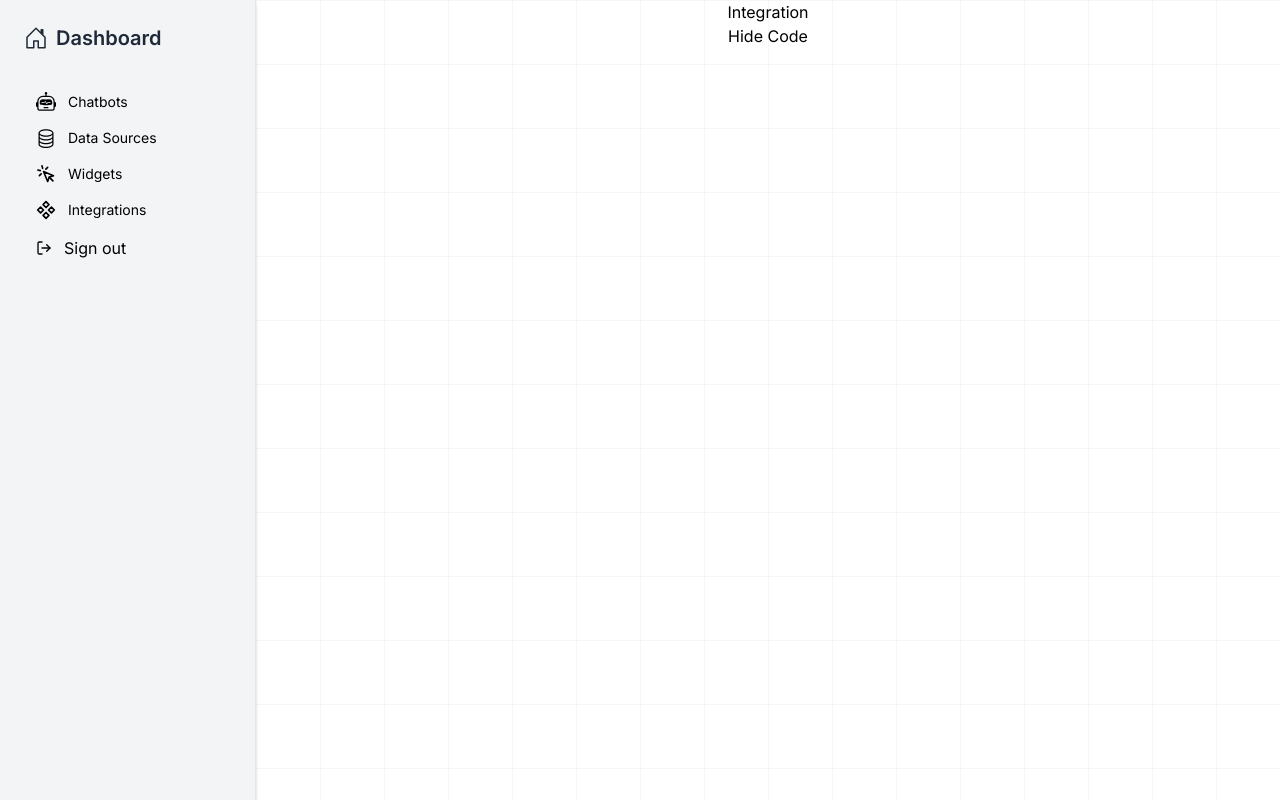
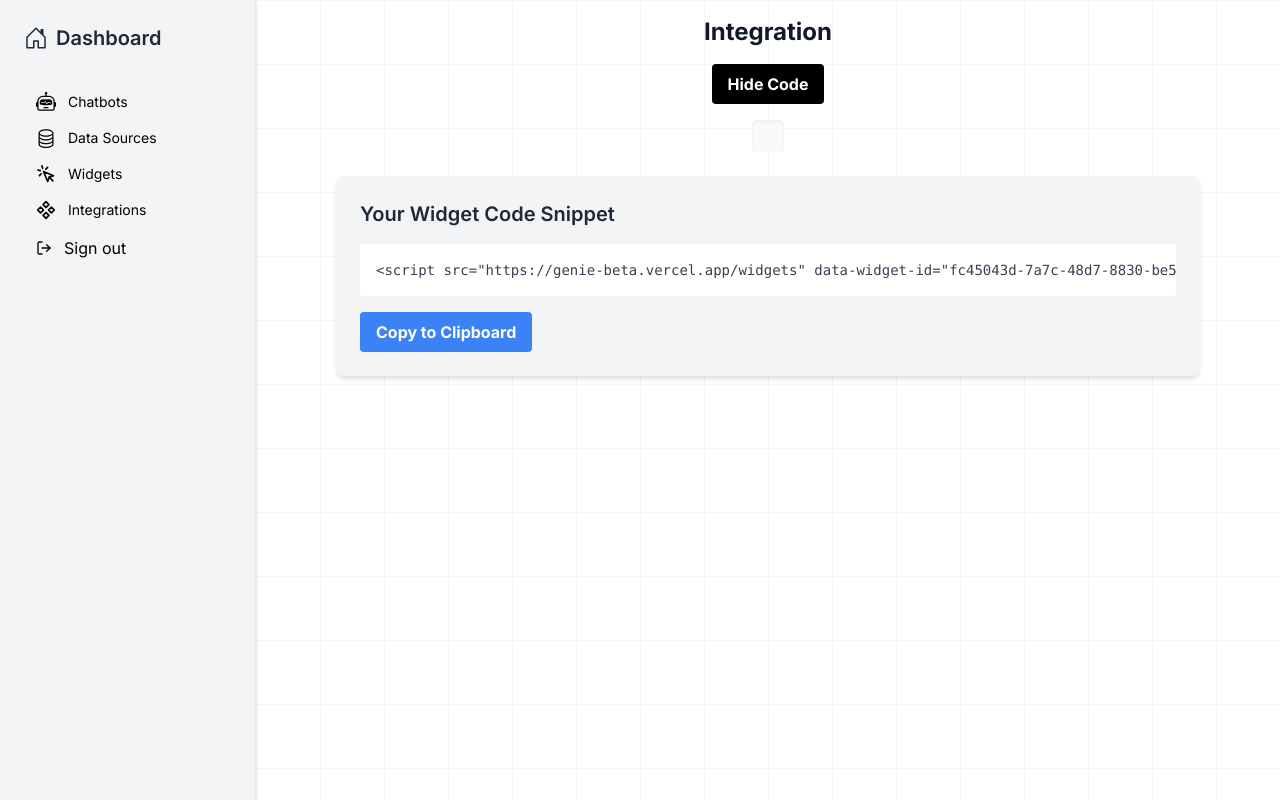
Before and after one commit to abhijitxy/Genie, a Next.js app: page /integrations in a window 1280 px wide. Both pictures are taken after a click on the button "Show Code". Built offline with nearby package versions, Linux system fonts and the light colour scheme.

Commit message:
feat:add widget Code Snippet

```diff
--- a/package.json
+++ b/package.json
@@ -12,6 +12,7 @@
     "@clerk/nextjs": "^4.29.2",
     "@next-auth/prisma-adapter": "^0.4.4-canary.81",
     "@prisma/client": "^5.5.2",
+    "@prisma/extension-accelerate": "^0.6.3",
     "@radix-ui/react-icons": "^1.3.0",
     "@radix-ui/react-navigation-menu": "^1.1.4",
     "@radix-ui/react-slot": "^1.0.2",
--- a/src/app/(dashboard)/integrations/page.tsx
+++ b/src/app/(dashboard)/integrations/page.tsx
@@ -4,20 +4,44 @@ import React, { useState } from "react";
 
 export default function Page() {
   const [showCode, setShowCode] = useState(false);
-  const widgetCodeSnippet = `<script src="https://yourdomain.com/widget.js" data-widget-id="${uuidv4()}"></script>`;
-  console.log("Your unique widget code snippet:", widgetCodeSnippet);
+  const widgetCodeSnippet = `<script src="https://genie-beta.vercel.app/widgets" data-widget-id="${uuidv4()}"></script>`;
 
   return (
-    <main>
-      <div className="flex flex-col items-center justify-between">
-        <h1>Integration</h1>
-        <button onClick={() => setShowCode(!showCode)}>
+    <main className="max-w-4xl mx-auto p-4">
+      <div className="flex flex-col items-center justify-between space-y-4">
+        <h1 className="text-2xl font-bold text-gray-900">Integration</h1>
+        <button
+          className="bg-black hover:bg-gray-800 text-white font-bold py-2 px-4 rounded transition-colors duration-200"
+          onClick={() => setShowCode(!showCode)}
+        >
           {showCode ? "Hide Code" : "Show Code"}
         </button>
-        {/* Render the widget code snippet if the button is clicked */}
         {showCode && (
-          <div dangerouslySetInnerHTML={{ __html: widgetCodeSnippet }}></div>
+          <div
+            className="mt-4 p-4 bg-gray-50 rounded shadow-inner"
+            dangerouslySetInnerHTML={{ __html: widgetCodeSnippet }}
+          ></div>
         )}
+      </div>
+
+      <div className="bg-gray-100 p-6 rounded-lg shadow-md mt-6">
+        <h2 className="text-xl font-semibold text-gray-800">
+          Your Widget Code Snippet
+        </h2>
+        {showCode && (
+          <pre className="bg-white p-4 rounded mt-4 text-sm text-gray-700 overflow-x-auto">
+            <code>{widgetCodeSnippet}</code>
+          </pre>
+        )}
+        <button
+          className={`mt-4 bg-blue-500 hover:bg-blue-700 text-white font-bold py-2 px-4 rounded transition-colors duration-200 ${
+            !showCode ? "opacity-50 cursor-not-allowed" : ""
+          }`}
+          onClick={() => navigator.clipboard.writeText(widgetCodeSnippet)}
+          disabled={!showCode}
+        >
+          Copy to Clipboard
+        </button>
       </div>
     </main>
   );
```
Also changed, not shown: 1 other file (tests, documents, lock files or other folders).
